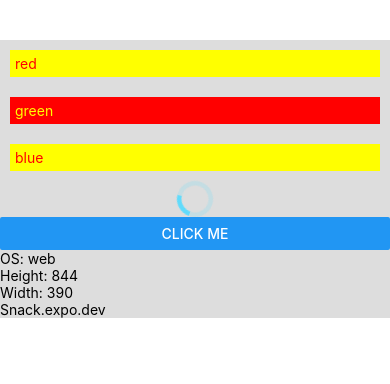
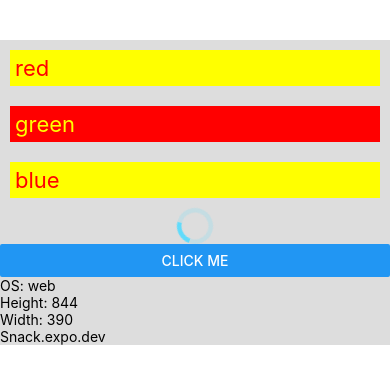
Before and after one commit to stockmeierb/ColorCatalog, a React Native app: screen / in a window 390 px wide. Shown: the top 384 px of the page. Built offline with nearby package versions, Linux system fonts and the light colour scheme.

Commit message:
fix fontSize property

```diff
--- a/App.js
+++ b/App.js
@@ -30,7 +30,7 @@ const styles = StyleSheet.create({
     backgroundColor: "#DDD",
   },
   text: {
-    fontsize: 22,
+    fontSize: 22,
     color: "red",
     backgroundColor: "yellow",
     margin: 10,
```
